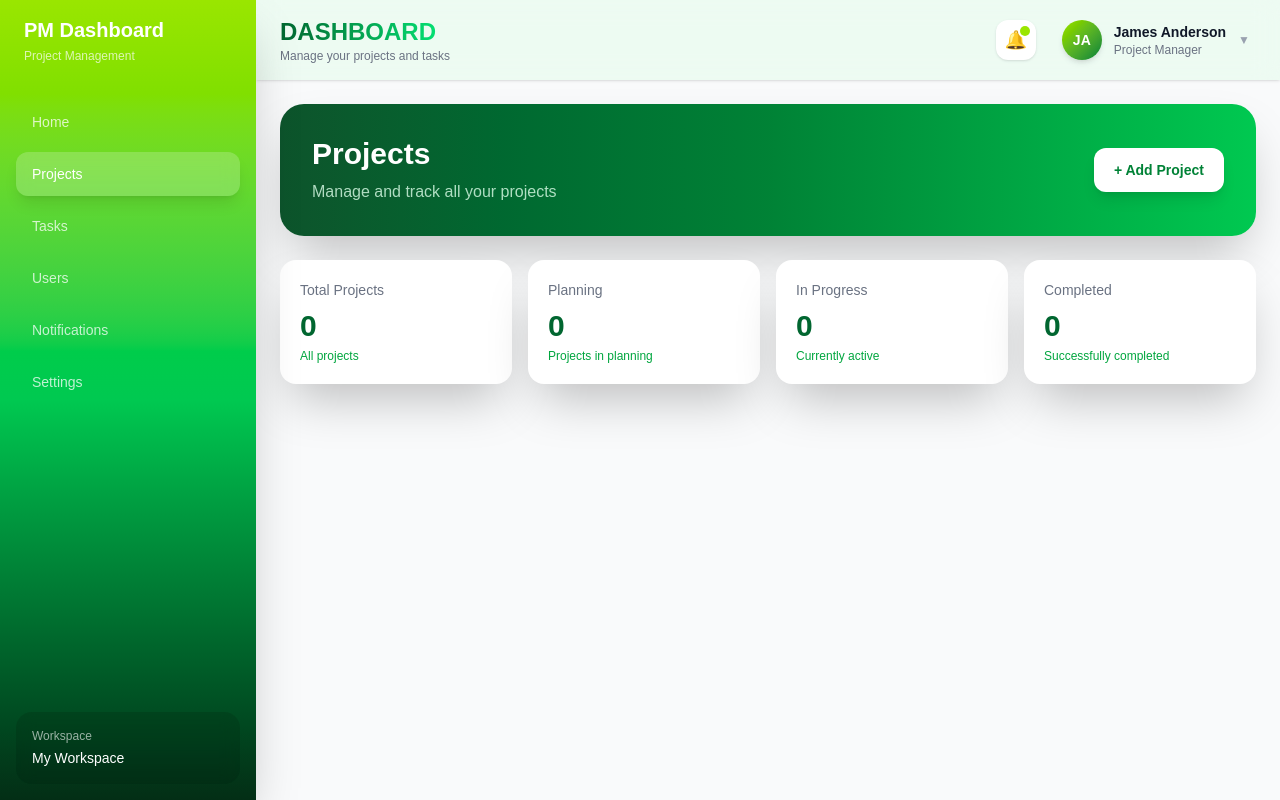
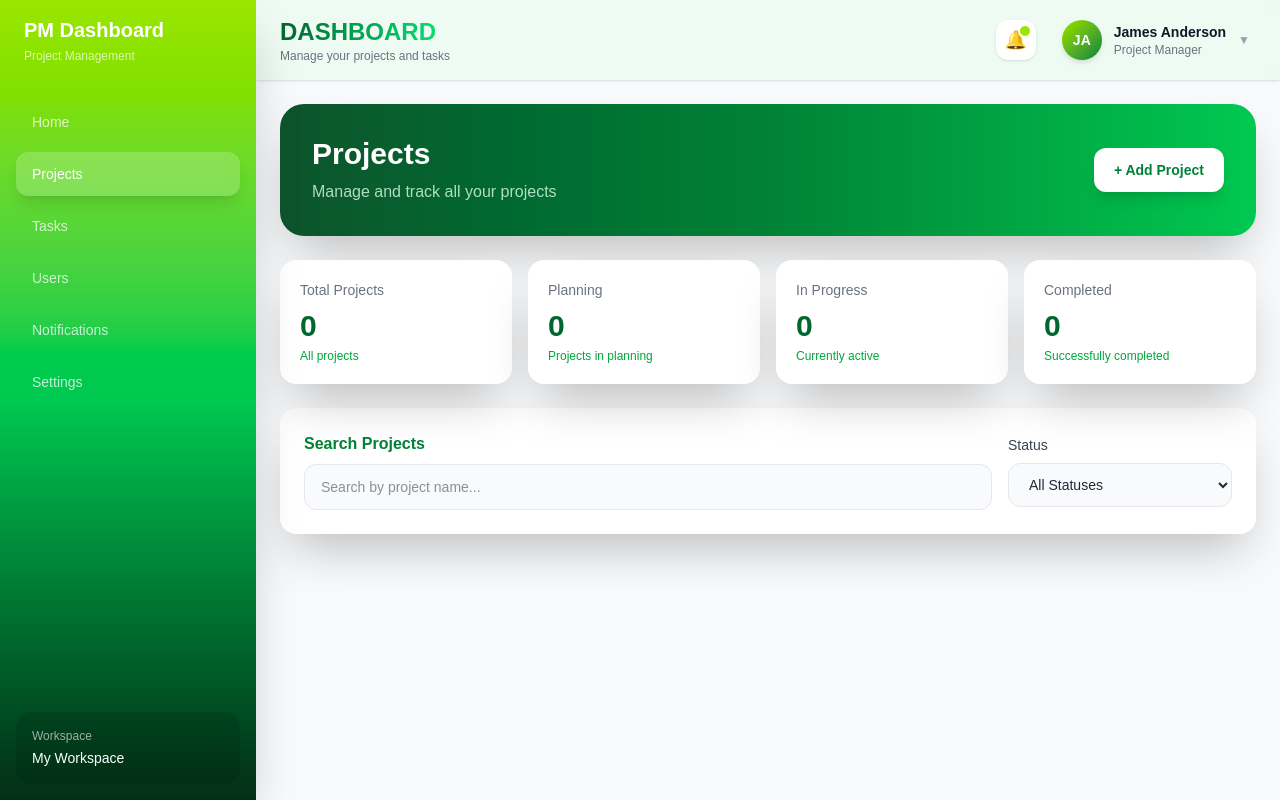
Before and after one commit to Reza-Bamoniri/Managment-Dashboard-Projects, a React (Vite) app: page /projects in a window 1280 px wide. Built offline with nearby package versions, Linux system fonts and the light colour scheme.

Commit message:
feat: add project search and filters

```diff
--- /dev/null
+++ b/src/components/projects/ProjectFilters.tsx
@@ -0,0 +1,104 @@
+import { useState } from "react";
+
+function ProjectFilters() {
+  const [search, setSearch] = useState("");
+  const [status, setStatus] = useState("all");
+
+  return (
+    <section
+      className="
+        rounded-2xl
+        bg-white
+        p-5
+        shadow-2xl
+        sm:p-6
+        dark:bg-gray-900
+        dark:shadow-black/40
+      "
+    >
+      <div className="flex flex-col gap-4 md:flex-row md:items-center">
+        {/* Search */}
+        <div className="flex-1">
+          <label
+            htmlFor="project-search"
+            className="mb-2 block text-2sm font-bold text-green-700 dark:text-gray-300"
+          >
+            Search Projects
+          </label>
+
+          <input
+            id="project-search"
+            type="text"
+            value={search}
+            onChange={(event) => setSearch(event.target.value)}
+            placeholder="Search by project name..."
+            className="
+              w-full
+              rounded-xl
+              border
+              border-gray-200
+              bg-gray-50
+              px-4
+              py-3
+              text-sm
+              text-gray-800
+              outline-none
+              transition
+              focus:border-green-500
+              focus:ring-2
+              focus:ring-green-500/20
+              dark:border-gray-700
+              dark:bg-gray-950
+              dark:text-gray-200
+              dark:placeholder:text-gray-500
+              dark:focus:border-green-500
+            "
+          />
+        </div>
+
+        {/* Status Filter */}
+        <div className="w-full md:w-56">
+          <label
+            htmlFor="project-status"
+            className="mb-2 block text-sm font-medium text-gray-700 dark:text-gray-300"
+          >
+            Status
+          </label>
+
+          <select
+            id="project-status"
+            value={status}
+            onChange={(event) => setStatus(event.target.value)}
+            className="
+              w-full
+              rounded-xl
+              border
+              border-gray-200
+              bg-gray-50
+              px-4
+              py-3
+              text-sm
+              text-gray-800
+              outline-none
+              transition
+              focus:border-green-500
+              focus:ring-2
+              focus:ring-green-500/20
+              dark:border-gray-700
+              dark:bg-gray-950
+              dark:text-gray-200
+              dark:focus:border-green-500
+            "
+          >
+            <option value="all">All Statuses</option>
+            <option value="planning">Planning</option>
+            <option value="in-progress">In Progress</option>
+            <option value="completed">Completed</option>
+          </select>
+        </div>
+      </div>
+    </section>
+  );
+}
+
+export default ProjectFilters;
--- a/src/pages/Projects.tsx
+++ b/src/pages/Projects.tsx
@@ -1,6 +1,6 @@
 import ProjectsHeader from "../components/projects/ProjectsHeader";
 import ProjectStats from "../components/projects/ProjectStats";
-//import ProjectFilters from "../components/projects/ProjectFilters";
+import ProjectFilters from "../components/projects/ProjectFilters";
 //import ProjectsGrid from "../components/projects/ProjectsGrid";
 //import ProjectsPagination from "../components/projects/ProjectsPagination";
 
@@ -11,7 +11,7 @@ function Projects() {
 
       <ProjectStats />
 
-      {/* <ProjectFilters /> */}
+      <ProjectFilters />
 
       {/* <ProjectsGrid /> */}
 
```
